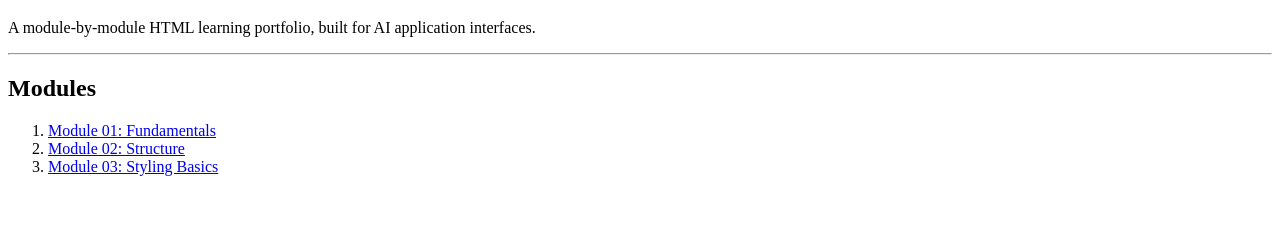
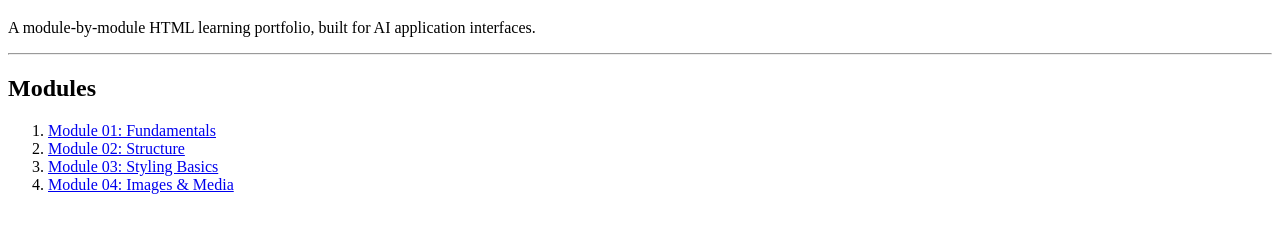
Before and after one commit to MohamedKalid-94/html-for-ai-engineers, a plain HTML site: page index.html in a window 1280 px wide. Shown: the part 61-294 px from the top of the page. Drawn offline with Linux system fonts and the light colour scheme.

Commit message:
Add Module 04: Images & Media

```diff
--- a/index.html
+++ b/index.html
@@ -15,6 +15,7 @@
     <li><a href="module-01-fundamentals/index.html">Module 01: Fundamentals</a></li>
     <li><a href="module-02-structure/index.html">Module 02: Structure</a></li>
     <li><a href="module-03-styling-basics/index.html">Module 03: Styling Basics</a></li>
+    <li><a href="module-04-images-media/index.html">Module 04: Images & Media</a></li>
     <!-- Add one line here as you finish each module -->
   </ol>
 
```
Also changed, not shown: 1 other file.
